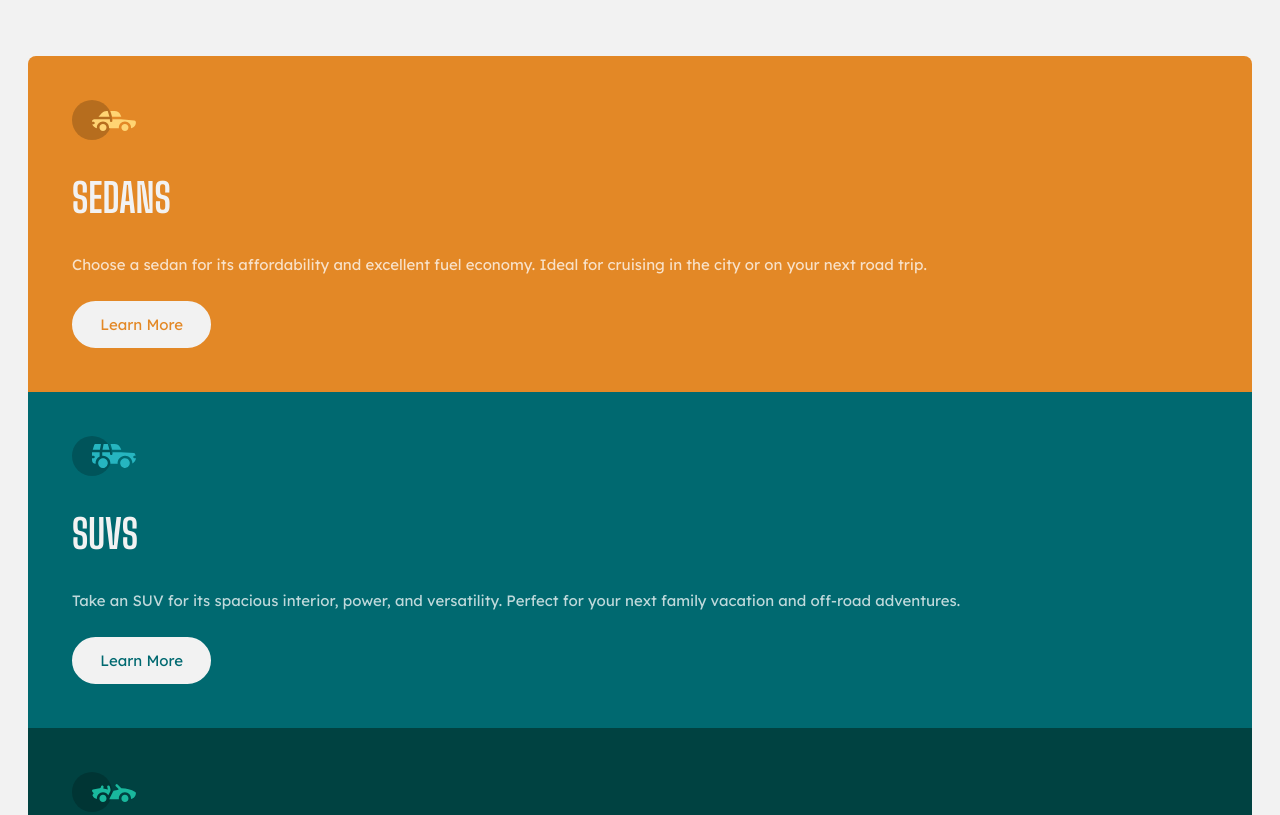
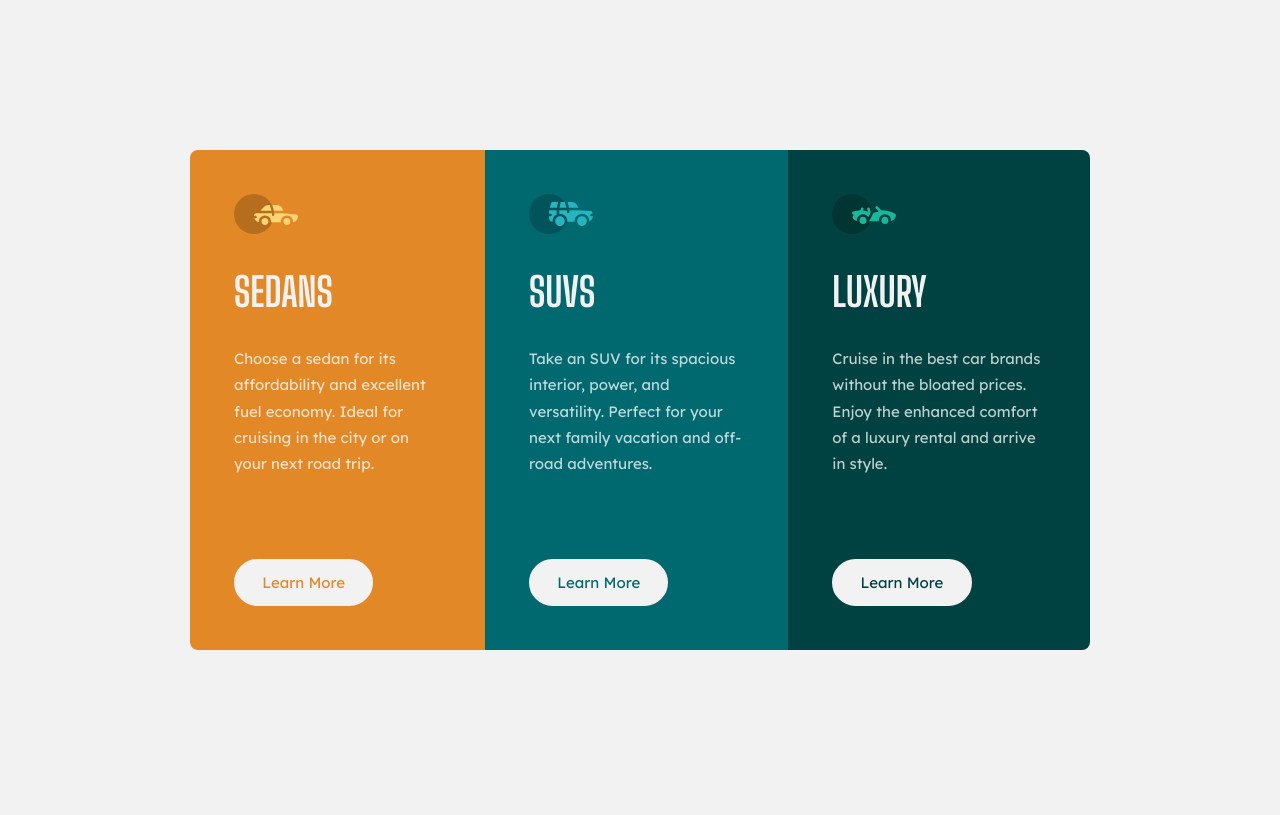
Before and after one commit to RodrJavi/3-Column-Solution, a plain HTML site: page index.html in a window 1280 px wide. Shown: the top 815 px of the page. Drawn offline with Linux system fonts and the light colour scheme.

Commit message:
Desktop Finished

```diff
--- a/index.html
+++ b/index.html
@@ -25,43 +25,45 @@
 
     <div class="card sedan-card">
 
+      <div>
         <img src="images/icon-sedans.svg" alt="Sedan icon">
-
         <h2>SEDANS</h2>
-
         <p>Choose a sedan for its affordability and excellent fuel economy. Ideal for cruising in the city
           or on your next road trip.
         </p>
+      </div>
 
+      <div>
         <a href="#">Learn More</a>
+      </div>
 
     </div>
 
     <div class="card suv-card">
 
+      <div>
         <img src="images/icon-suvs.svg" alt="SUV icon">
-
         <h2>SUVS</h2>
-
         <p>Take an SUV for its spacious interior, power, and versatility. Perfect for your next family vacation
           and off-road adventures.
         </p>
+      </div>
 
-      <a href="#">Learn More</a>
+      <div><a href="#">Learn More</a></div>
 
     </div>
 
     <div class="card luxury-card">
 
+      <div>
         <img src="images/icon-luxury.svg" alt="Luxury icon">
-
         <h2>LUXURY</h2>
-
         <p>Cruise in the best car brands without the bloated prices. Enjoy the enhanced comfort of a luxury
           rental and arrive in style.
         </p>
+      </div>
 
-      <a href="#">Learn More</a>
+      <div><a href="#">Learn More</a></div>
 
     </div>
 
--- a/style.css
+++ b/style.css
@@ -1,5 +1,42 @@
 .attribution { font-size: 11px; text-align: center; }
 .attribution a { color: hsl(228, 45%, 44%); }
+
+html, body {
+    height: 100%;
+}
+
+* {
+    box-sizing: border-box;
+}
+
+@media screen and (min-width: 900px) {
+    .card-container{
+        display: flex;
+        flex-direction: row;
+        max-width: 900px;
+        height: 500px;
+    }
+
+    /* .card, .card-container{
+        height:100%;
+    } */
+
+    .card {
+        display: flex;
+        flex-direction: column;
+        justify-content: space-between;
+    }
+
+    html, body {
+        margin: 0;
+    }
+
+    body {
+        display: flex;
+        align-items: center;
+        justify-content: center;
+    }
+}
 
 :root{
     --orange: hsl(31, 77%, 52%);
```
Lines whose indentation alone changed are shown as unchanged.
